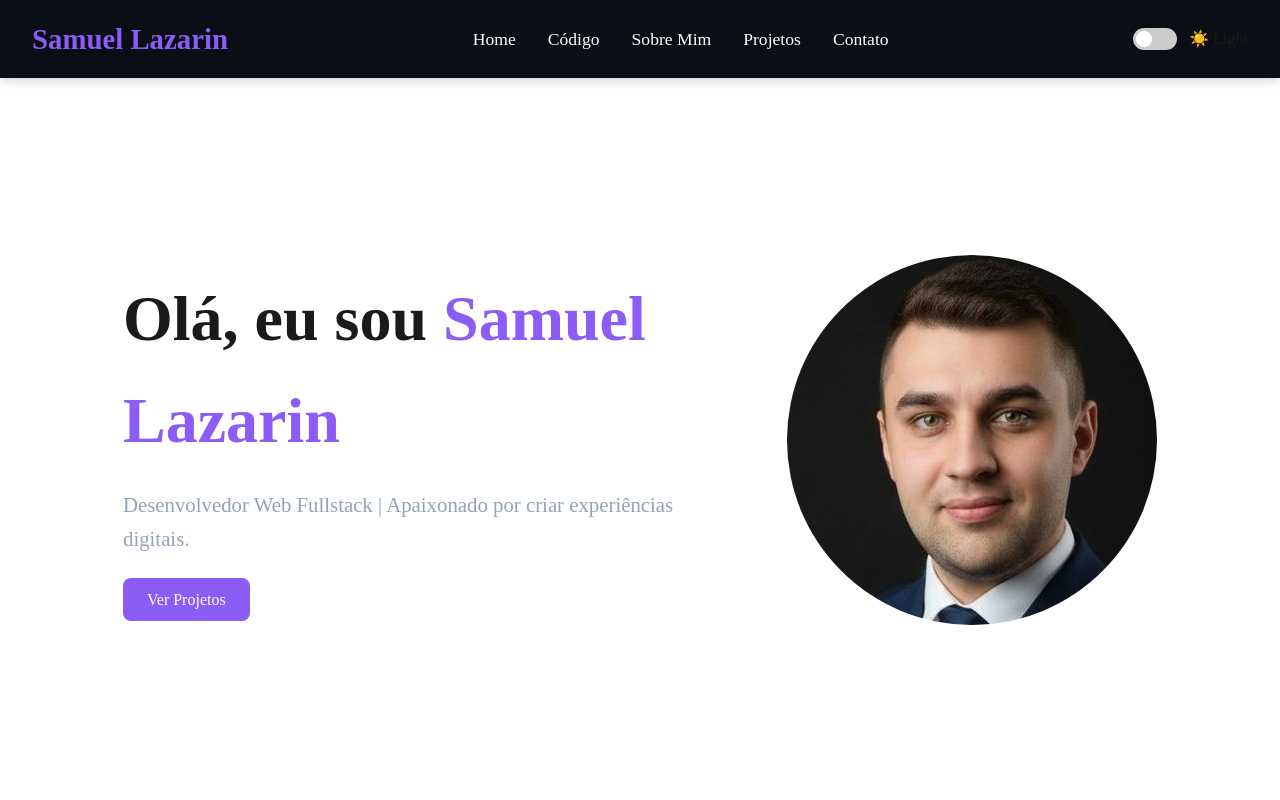
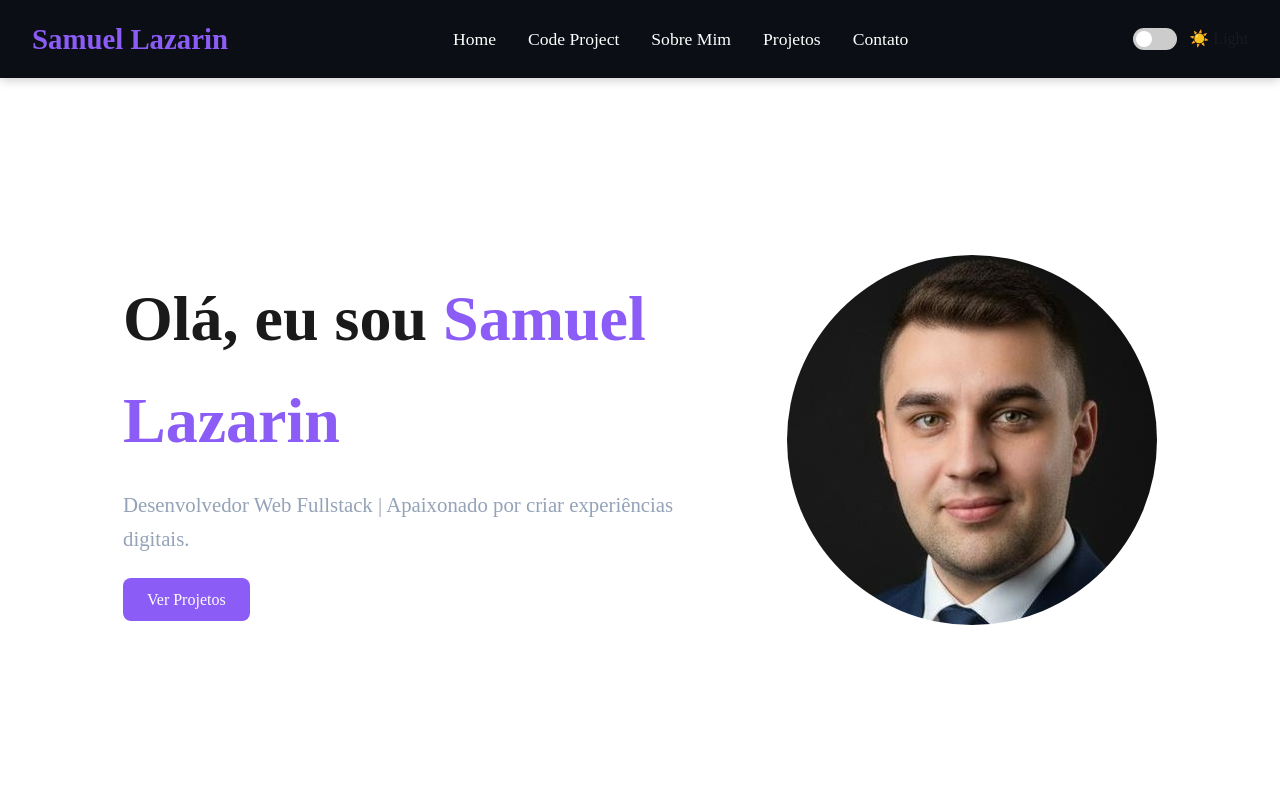
Before and after one commit to Lazarin123/samuel-portifolio, a React (Vite) app: page / in a window 1280 px wide. Shown: the top 800 px of the page. Built offline with nearby package versions, Linux system fonts and the light colour scheme.

Commit message:
add project complete

```diff
--- a/src/components/Footer/Footer.jsx
+++ b/src/components/Footer/Footer.jsx
@@ -15,7 +15,6 @@ function Footer() {
           <small>Construído com:</small>
           <div className="footer__badges">
             <span className="badge">React</span>
-            <span className="badge">JavaScript</span>
             <span className="badge">Sass</span>
           </div>
         </div>
--- a/src/components/Navbar/Navbar.jsx
+++ b/src/components/Navbar/Navbar.jsx
@@ -15,10 +15,10 @@ function Navbar() {
         </li>
         <li>
           <a
-            href="https://github.com/Lazarin123/portifolio-samuel"
+            href="https://github.com/Lazarin123/samuel-portifolio"
             target="_blank"
           >
-            Código
+            Code Project
           </a>
         </li>
         <li>
```
